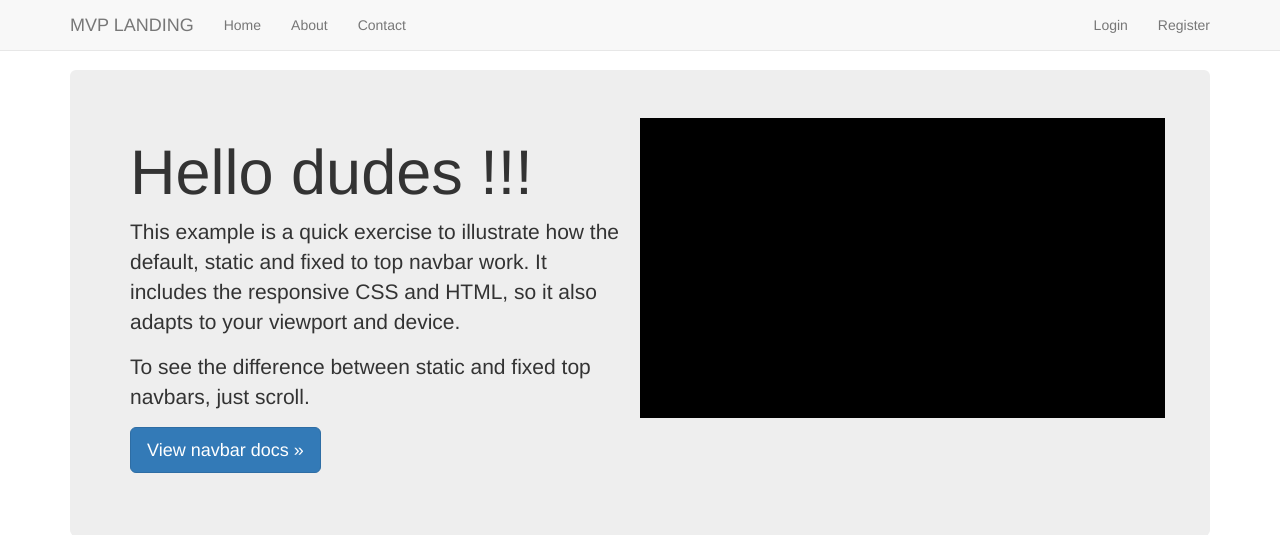
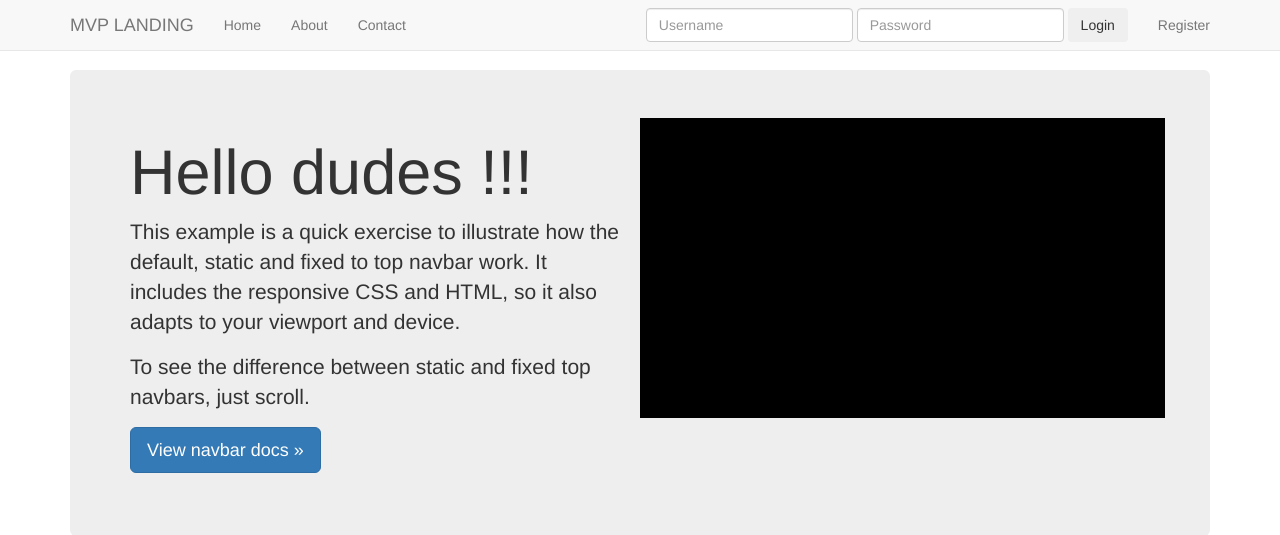
Before and after one commit to Vigopro/gvg, a Django app: page / in a window 1280 px wide. Shown: the top 535 px of the page. Run offline with Django 3.2, Linux system fonts and the light colour scheme; some libraries are stand-ins or nearby versions.

Commit message:
change Login Form in Bootstrap Navbar

```diff
--- a/newsletter/templates/navbar.html
+++ b/newsletter/templates/navbar.html
@@ -28,14 +28,24 @@
               </ul>
             </li>-->
           </ul>
-          <ul class="nav navbar-nav navbar-right">
+            <ul class="nav navbar-nav navbar-right">
           {% if request.user.is_authenticated%}
             <li><a href="{% url 'auth_logout'%}">Logout</a></li>
             {% else %}
-            <li><a href="{% url 'auth_login'%}">Login</a></li>
             <li><a href="{% url 'registration_register'%}">Register</a></li>
             {% endif %}
           </ul>
+          {% if not request.user.is_authenticated and not "/accounts/login" in request.get_full_path %}
+          <form class="navbar-form navbar-right" method="POST" action="{% url 'auth_login'%}">{% csrf_token%}
+            <div class="form-group">
+                <input type="password" class="form-control" name="username" placeholder="Username">
+            </div>
+            <div class="form-group">
+              <input type="password" class="form-control" name="password" placeholder="Password">
+            </div>
+            <button type="sunmit" class="btn btn-deafult">Login</button>
+          </form>
+            {% endif %}
         </div><!--/.nav-collapse -->
       </div>
     </nav>
```
